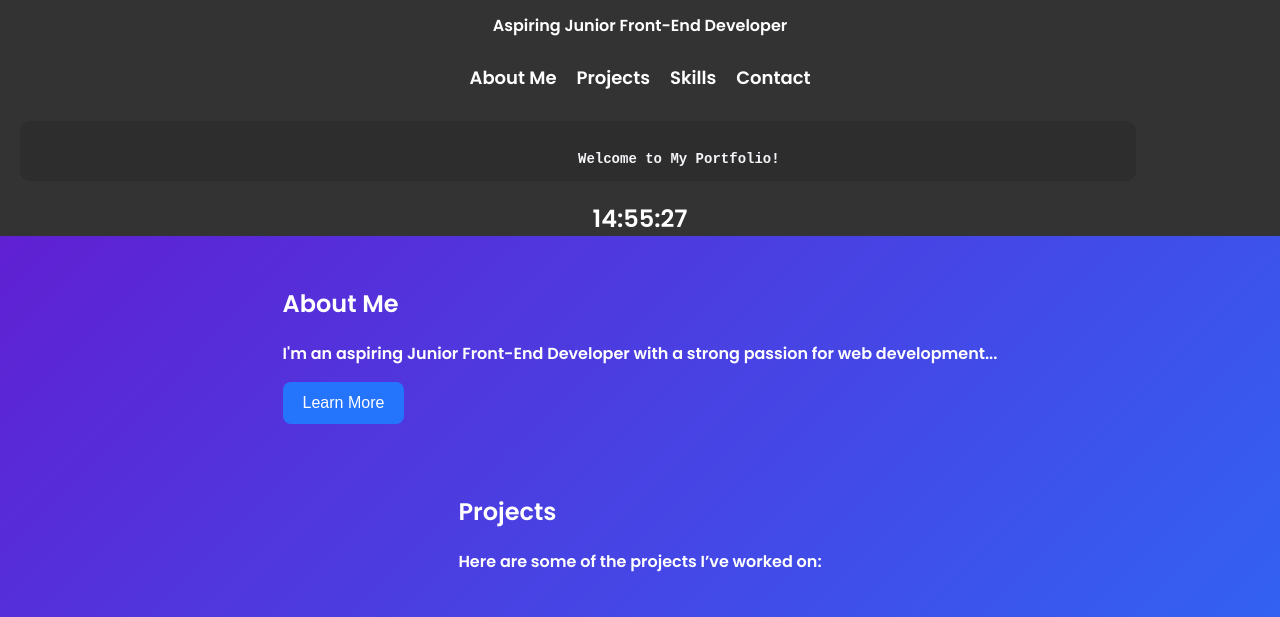
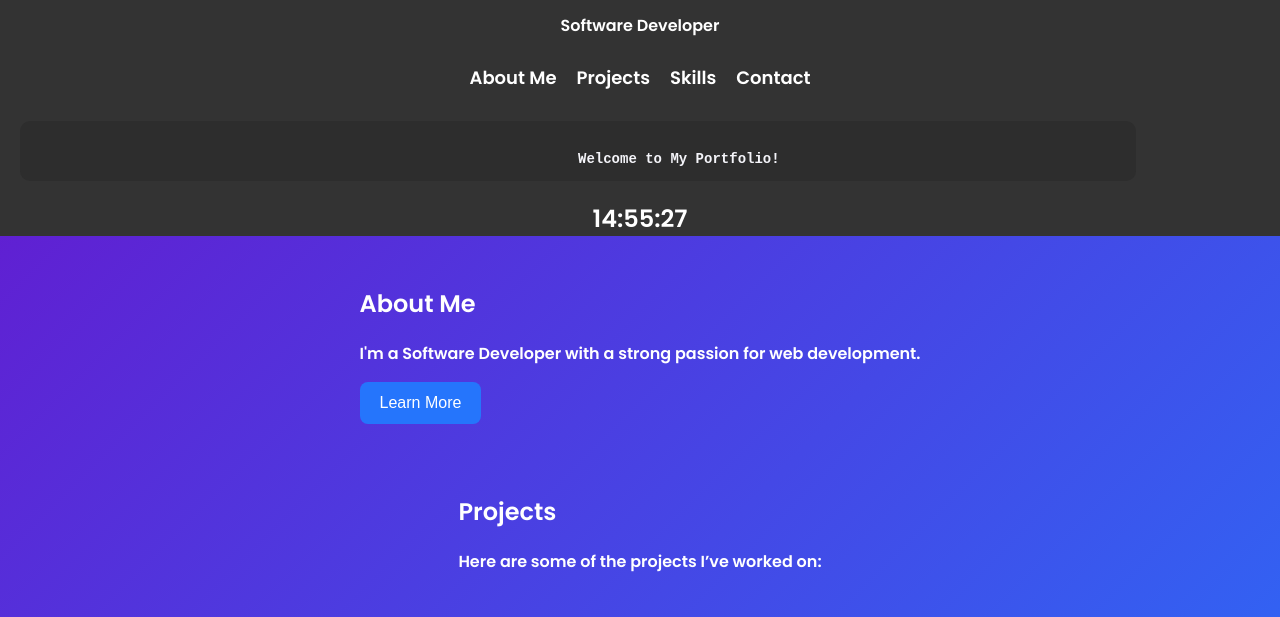
Before and after one commit to LukeJRV/LukeJRV.github.io, a plain HTML site: page index.html in a window 1280 px wide. Shown: the part 148-765 px from the top of the page. Drawn offline with Linux system fonts and the light colour scheme.

Commit message:
Update index.html

```diff
--- a/index.html
+++ b/index.html
@@ -11,7 +11,7 @@
 <body>
     <header>
         <h1>Luke Vizor</h1>
-        <p>Aspiring Junior Front-End Developer</p>
+        <p>Software Developer</p>
         <nav class="navbar">
             <ul>
                 <li><a href="aboutme.html">About Me</a></li>
@@ -46,7 +46,7 @@
     </header>
     <section id="about">
         <h2>About Me</h2>
-        <p>I'm an aspiring Junior Front-End Developer with a strong passion for web development...</p>
+        <p>I'm a Software Developer with a strong passion for web development.</p>
         <a href="aboutme.html">
         <button class="btn">Learn More</button>
         </a>
```
